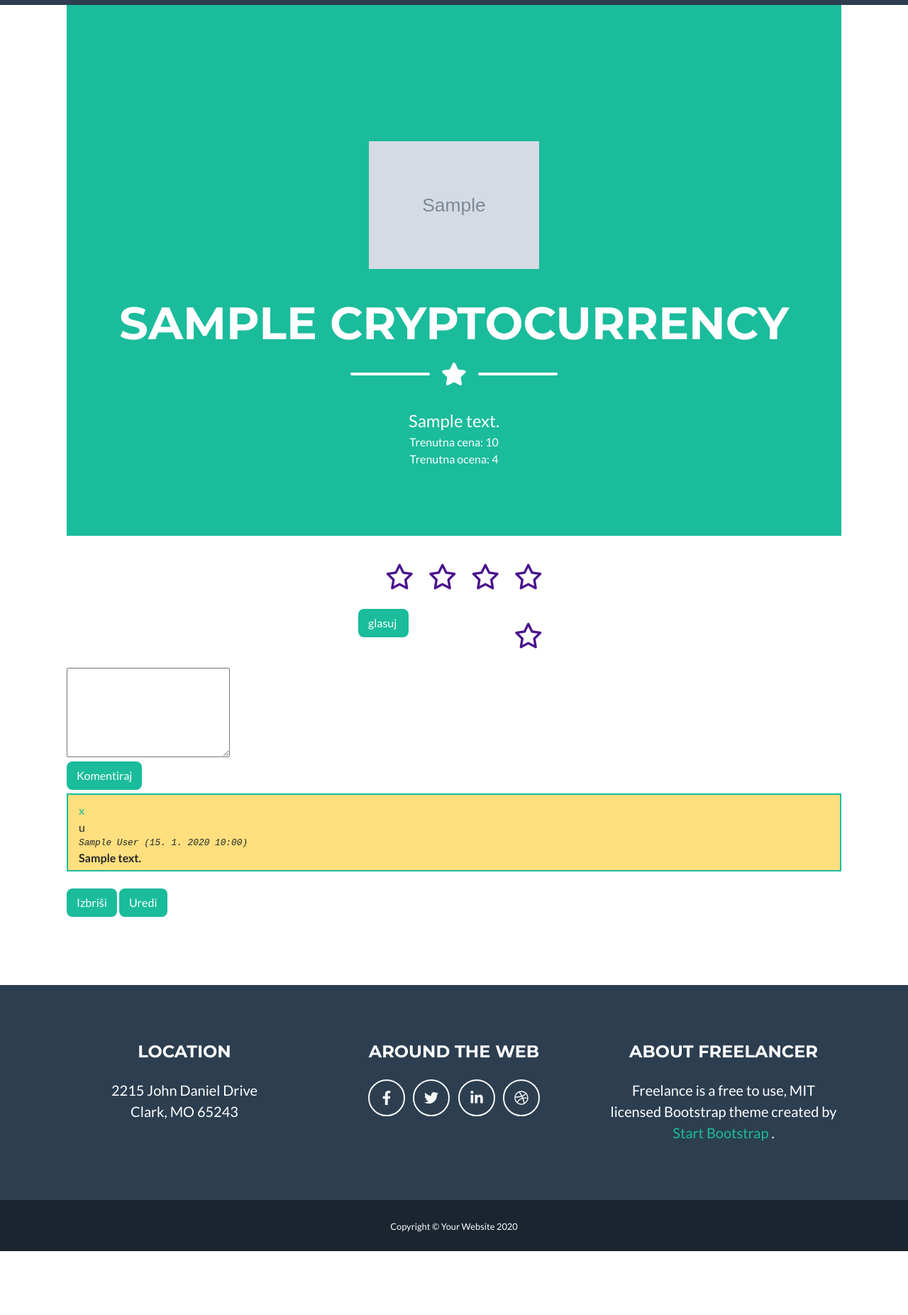
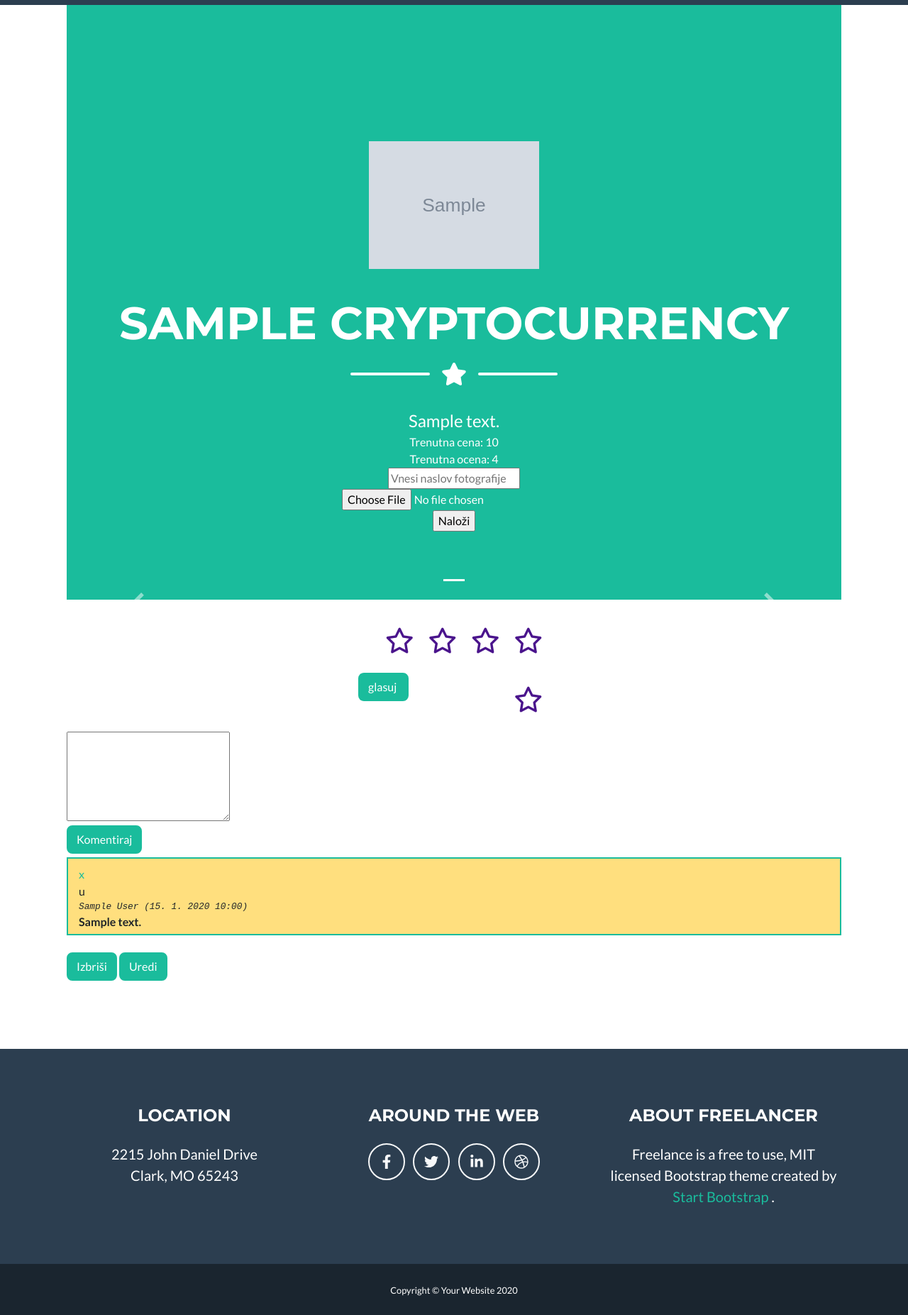
Before and after one commit to OogaBoogaLuka/Crypto, a PHP site: page /cryptocurrency.php?id=1 in a window 1280 px wide. Shown: the part 97-1950 px from the top of the page at 71% size. Before the commit the page ends 1860 px from the top, so only its background shows below. Run offline with PHP 8.4, Linux system fonts and the light colour scheme; the visitor is signed in with stand-in values (Sample User, id 1); tables that the repository leaves empty or names only in its code hold one stand-in row (values such as "Sample post"); grey boxes marked "Sample" are stand-in pictures; some libraries are stand-ins or nearby versions.

Commit message:
urejene slike v kriptovaluti

```diff
--- a/cryptocurrency.php
+++ b/cryptocurrency.php
@@ -35,7 +35,75 @@
         <div class="crypto_price">Trenutna cena: <span><?php echo $crypto['current_price'];?></span></div>
         <div class="crypto_rating">Trenutna ocena: <span><?php echo round($crypto['rating'],1);?></span></div>
     </div>
+    <?php
+        if (admin()) {
+    ?>
+    <div class="upload_slik">
+        <form action="image_insert.php" method="post" enctype="multipart/form-data">
+            <input type="hidden" name="id" value="<?php echo $crypto['id'];?>" />
+            <input type="text" name="title" placeholder="Vnesi naslov fotografije" /><br />
+            <input type="file" name="url" required="required" /><br />
+            <input type="submit" value="Naloži" />
+        </form>
+    </div>
+    <?php
+        }
+    ?>
 </section>
+<div class="container">
+    <?php
+    $query = "SELECT * FROM images WHERE cryptocurrency_id=?";
+    $stmt = $pdo->prepare($query);
+    $stmt->execute([$id]);
+    //koliko slik je v bazi za to valuto
+    $st = $stmt->rowCount();
+    if($st >0) {
+?>
+    <div class="bd-example">
+        <div id="carouselExampleCaptions" class="carousel slide" data-ride="carousel">
+            <ol class="carousel-indicators">
+
+                <?php
+
+            for($i=0;$i<$st;$i++) {
+                if ($i==0)
+                    echo '<li data-target="#carouselExampleCaptions" data-slide-to="'.$i.'" class="active"></li>';
+                else
+                    echo '<li data-target="#carouselExampleCaptions" data-slide-to="'.$i.'"></li>';
+            }
+        ?>
+
+            </ol>
+            <div class="carousel-inner">
+                <?php
+            $i = 0;
+        while($row=$stmt->fetch()) {
+            if ($i==1)
+                echo '<div class="carousel-item active">'."\n";
+            else
+                echo '<div class="carousel-item">'."\n";
+
+            echo '<img src="'.$row['url'].'" class="d-block w-100" alt="slika" />'."\n";
+            echo '<div class="carousel-caption d-none d-md-block">'."\n";
+            echo '<h5>'.$row['title'].'</h5>';
+            echo '</div>'."\n";
+            echo '</div>'."\n";
+            $i++;
+            }
+        ?>
+            </div>
+            <a class="carousel-control-prev" href="#carouselExampleCaptions" role="button" data-slide="prev">
+                <span class="carousel-control-prev-icon" aria-hidden="true"></span>
+                <span class="sr-only">Predhodnje</span>
+            </a>
+            <a class="carousel-control-next" href="#carouselExampleCaptions" role="button" data-slide="next">
+                <span class="carousel-control-next-icon" aria-hidden="true"></span>
+                <span class="sr-only">Naslednje</span>
+            </a>
+        </div>
+    </div>
+    <?php } ?>
+</div>
 
 <div class="container d-flex justify-content-center mt-20">
     <div class="row">
@@ -105,7 +173,8 @@
                                         </div>
                                         <form action="comment_update.php" method="post">
                                             <input type="hidden" name="id" value="<?php echo $row['id'];?>" />
-                                            <textarea name="content" rows="5" cols="25"><?php echo $row['content'];?></textarea> <br />
+                                            <textarea name="content" rows="5"
+                                                cols="25"><?php echo $row['content'];?></textarea> <br />
                                             <input type="submit" value="Uredi" class="btn btn-primary" />
                                         </form>
                                     </div>
@@ -135,11 +204,11 @@
 
     if(admin()) {
         ?>
-        <a href="cryptocurrency_delete.php?id=<?php echo $crypto['id'];?>" class="btn btn-primary"
-        onclick="return confirm('Prepričani?')">Izbriši</a>
+<a href="cryptocurrency_delete.php?id=<?php echo $crypto['id'];?>" class="btn btn-primary"
+    onclick="return confirm('Prepričani?')">Izbriši</a>
 
-        <a href="cryptocurrency_edit.php?id=<?php echo $crypto['id'];?>" class="btn btn-primary">Uredi</a>
-        <?php
+<a href="cryptocurrency_edit.php?id=<?php echo $crypto['id'];?>" class="btn btn-primary">Uredi</a>
+<?php
     }
 
 ?>
--- a/session.php
+++ b/session.php
@@ -24,7 +24,7 @@ function admin() {
 }
 
 function adminOnly() {
-    if(!isset($_SESSION['admin']) || ($_SESSION['admin'] == 1)) {
+    if(!isset($_SESSION['admin']) || ($_SESSION['admin'] != 1)) {
         header("Location: index.php");
         die();
     }
```
Also changed, not shown: image_insert.php (added, +55 -0 lines), 1 other file.
